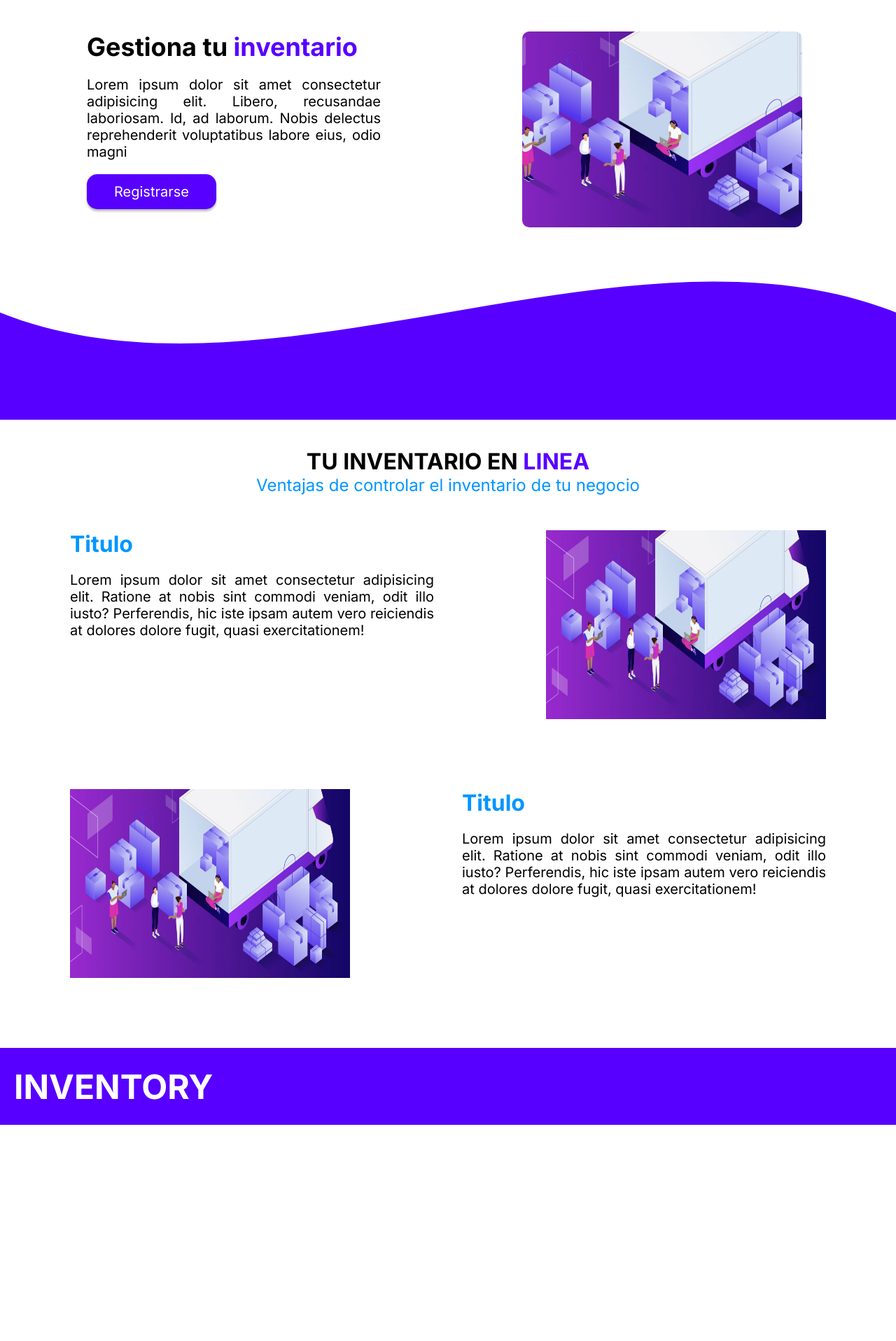
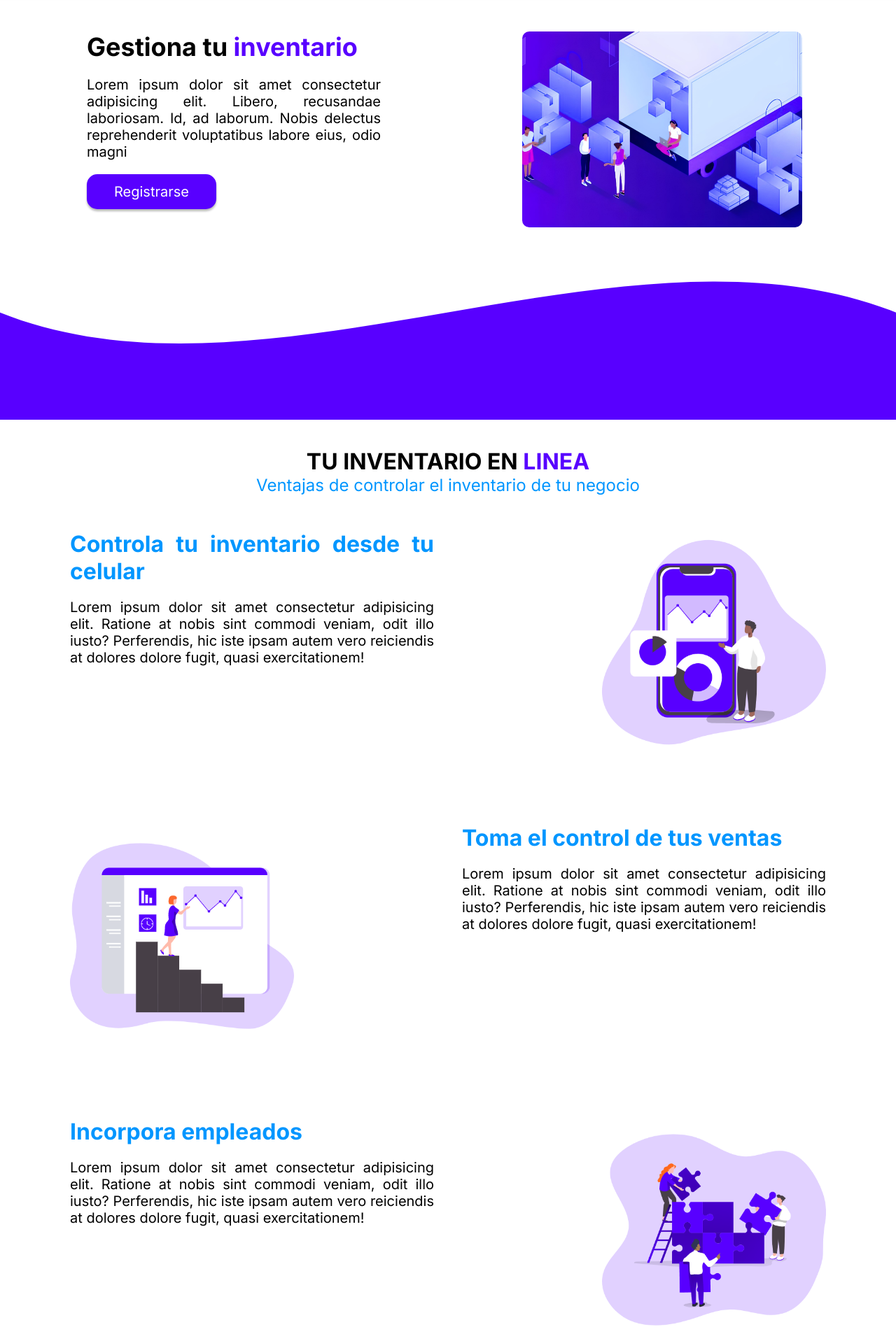
Before and after one commit to ROJUS-C/ProyectoTW, a PHP site: page / in a window 1280 px wide. Shown: the part 110-2027 px from the top of the page at 70% size. Before the commit the page ends 1718 px from the top, so only its background shows below. Run offline with PHP 8.4, Linux system fonts and the light colour scheme.

Commit message:
Responsive index
ademas, se agrego:
- nuevas imagenes
- titulos

```diff
--- a/index.html
+++ b/index.html
@@ -36,7 +36,7 @@
                 <p class="banner__parrafo">Lorem ipsum dolor sit amet consectetur adipisicing elit. Libero, recusandae laboriosam. Id, ad laborum. Nobis delectus reprehenderit voluptatibus labore eius, odio magni</p>
                 <a class="banner__button" href="pages/registrarse.html">Registrarse</a>
             </div>
-            <img class="banner__img" src="public/imagenes/banner.jpg" alt="Gestion de inventario">
+            <img class="banner__img" src="public/imagenes/banner.png" alt="Gestion de inventario">
         </div>
         <div class="banner__bottom" style="overflow: hidden;" >
             <svg class="banner__svg" viewBox="0 0 500 150" preserveAspectRatio="none" style="height: 100%; width: 100%;">
@@ -49,17 +49,31 @@
         <p class="main-contenido__parrafo">Ventajas de controlar el inventario de tu negocio</p>
         <div class="main-contenido__ventaja">
             <div class="main-contenido__info">
-                <h3 class="main-contenido__nombre">Titulo</h3>
+                <h3 class="main-contenido__nombre">Controla tu inventario desde tu celular</h3>
                 <p class="main-contenido__descripcion">Lorem ipsum dolor sit amet consectetur adipisicing elit. Ratione at nobis sint commodi veniam, odit illo iusto? Perferendis, hic iste ipsam autem vero reiciendis at dolores dolore fugit, quasi exercitationem!</p>
             </div>
-            <img class="main-contenido__img" src="public/imagenes/banner.jpg" alt="">
+            <img class="main-contenido__img" src="public/imagenes/smartphone.png" alt="">
         </div>
         <div class="main-contenido__ventaja">
             <div class="main-contenido__info main-contenido__info--invertir-orden">
-                <h3 class="main-contenido__nombre">Titulo</h3>
+                <h3 class="main-contenido__nombre">Toma el control de tus ventas</h3>
                 <p class="main-contenido__descripcion">Lorem ipsum dolor sit amet consectetur adipisicing elit. Ratione at nobis sint commodi veniam, odit illo iusto? Perferendis, hic iste ipsam autem vero reiciendis at dolores dolore fugit, quasi exercitationem!</p>
             </div>
-            <img class="main-contenido__img main-contenido__img--no-margin" src="public/imagenes/banner.jpg" alt="">
+            <img class="main-contenido__img main-contenido__img--no-margin" src="public/imagenes/control-ventas.png" alt="">
+        </div>
+        <div class="main-contenido__ventaja">
+            <div class="main-contenido__info">
+                <h3 class="main-contenido__nombre">Incorpora empleados</h3>
+                <p class="main-contenido__descripcion">Lorem ipsum dolor sit amet consectetur adipisicing elit. Ratione at nobis sint commodi veniam, odit illo iusto? Perferendis, hic iste ipsam autem vero reiciendis at dolores dolore fugit, quasi exercitationem!</p>
+            </div>
+            <img class="main-contenido__img" src="public/imagenes/empleados.png" alt="">
+        </div>
+        <div class="main-contenido__ventaja">
+            <div class="main-contenido__info main-contenido__info--invertir-orden">
+                <h3 class="main-contenido__nombre">Rapido y facil de usar</h3>
+                <p class="main-contenido__descripcion">Lorem ipsum dolor sit amet consectetur adipisicing elit. Ratione at nobis sint commodi veniam, odit illo iusto? Perferendis, hic iste ipsam autem vero reiciendis at dolores dolore fugit, quasi exercitationem!</p>
+            </div>
+            <img class="main-contenido__img main-contenido__img--no-margin" src="public/imagenes/uso.png" alt="">
         </div>
     </main>
     <footer class="footer">
--- a/public/css/estilo.css
+++ b/public/css/estilo.css
@@ -127,6 +127,7 @@
 
 .main-contenido{
     margin-top: 40px;
+    padding: 0px 80px;
 }
 
 .main-contenido__titulo{
@@ -150,7 +151,6 @@
     grid-template-columns: 1fr 1fr;
     gap: 40px;
     margin-bottom: 100px;
-    padding: 0px 80px;
 }
 
 .main-contenido__info{
@@ -172,8 +172,8 @@
 }
 
 .main-contenido__img{
-    width: 400px;
-    height: 270px;
+    width: 320px;
+    height: 320px;
     margin-left: auto;
 }
 
```
Also changed, not shown: other parts of public/css/estilo.css (+100 -1 lines), public/imagenes/banner.jpg (deleted), public/imagenes/banner.png (added), public/imagenes/control-ventas.png (added), public/imagenes/empleados.png (added), public/imagenes/smartphone.png (added), public/imagenes/uso.png (added).
